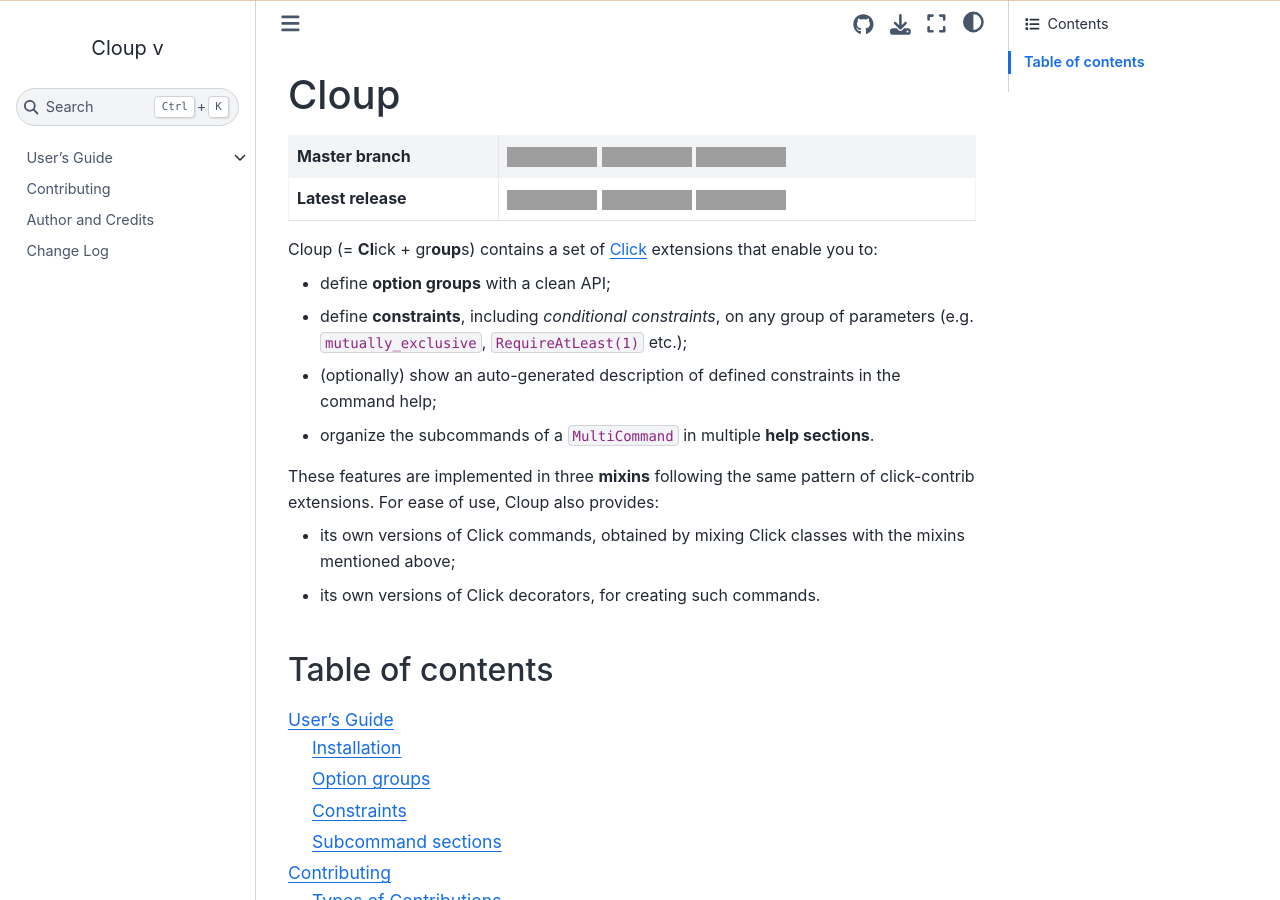
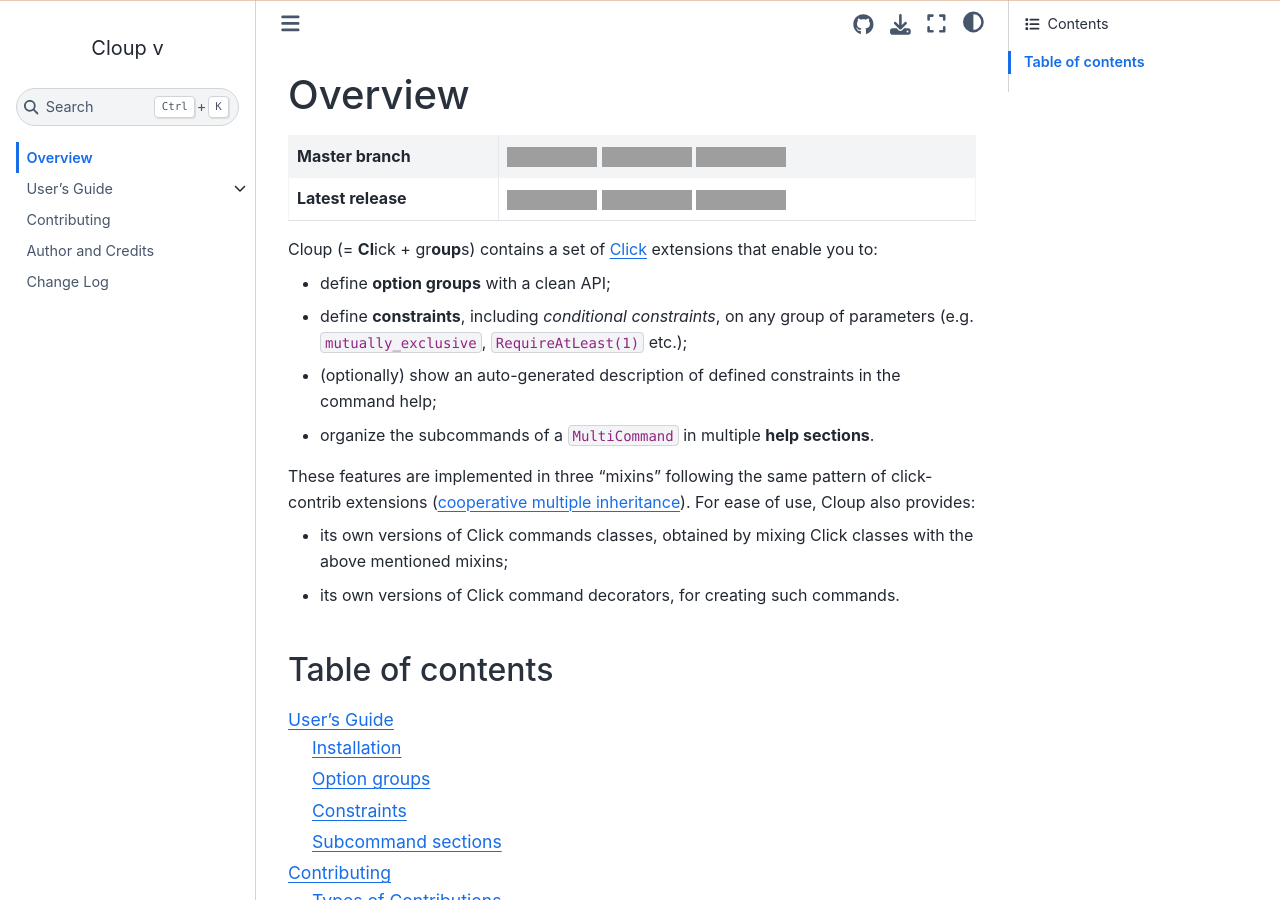
Before and after one commit to janluke/cloup, a Sphinx documentation site: the page built from docs/index.rst, in a window 1280 px wide and 900 px high, cut to the strip 0-900 px from the top of the window. Built offline with Sphinx 7.4.7 and the Sphinx Book theme 1.1.4, drawn with Linux system fonts in a browser that asks for light colours; pages that are not in the unit, such as notebooks, are missing from menus; the version number could not be read and is left out; grey boxes are pictures that could not be loaded.

Commit message:
Docs: change README title and include it on the main TOC

```diff
--- a/README.rst
+++ b/README.rst
@@ -1,9 +1,9 @@
 ========
-Cloup
+Overview
 ========
 
 ====================  ==========================================================
-**Master branch**     |tests-status| |coverage| |latest-docs|
+**Master branch**     |tests-status| |coverage| |dev-docs|
 --------------------  ----------------------------------------------------------
 **Latest release**    |pypi-release| |python-versions| |release-docs|
 ====================  ==========================================================
@@ -45,12 +45,13 @@
 
 - organize the subcommands of a ``MultiCommand`` in multiple **help sections**.
 
-These features are implemented in three **mixins** following the same pattern of
-click-contrib extensions. For ease of use, Cloup also provides:
+These features are implemented in three "mixins" following the same pattern of
+click-contrib extensions (`cooperative multiple inheritance <https://medium.com/swlh/cooperative-multiple-inheritance-paradigm-in-python-f048b7ecdb29>`_).
+For ease of use, Cloup also provides:
 
-- its own versions of Click commands, obtained by mixing Click classes with the
-  mixins mentioned above;
-- its own versions of Click decorators, for creating such commands.
+- its own versions of Click commands classes, obtained by mixing Click classes
+  with the above mentioned mixins;
+- its own versions of Click command decorators, for creating such commands.
 
 .. if-doc-stop-here
 
--- a/docs/conf.py
+++ b/docs/conf.py
@@ -122,7 +122,7 @@
     "use_repository_button": True,
     "use_issues_button": True,
     "use_edit_page_button": True,
-    "home_page_in_toc": False,
+    "home_page_in_toc": True,
     "extra_navbar": None,
 }
 
```
Also changed, not shown: other parts of README.rst (+1 -1 lines).
